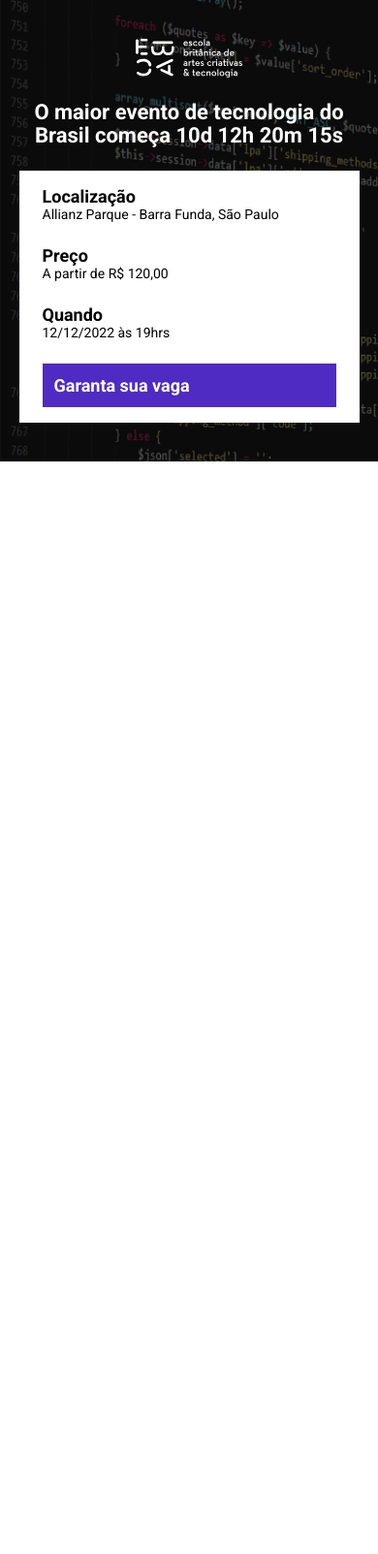
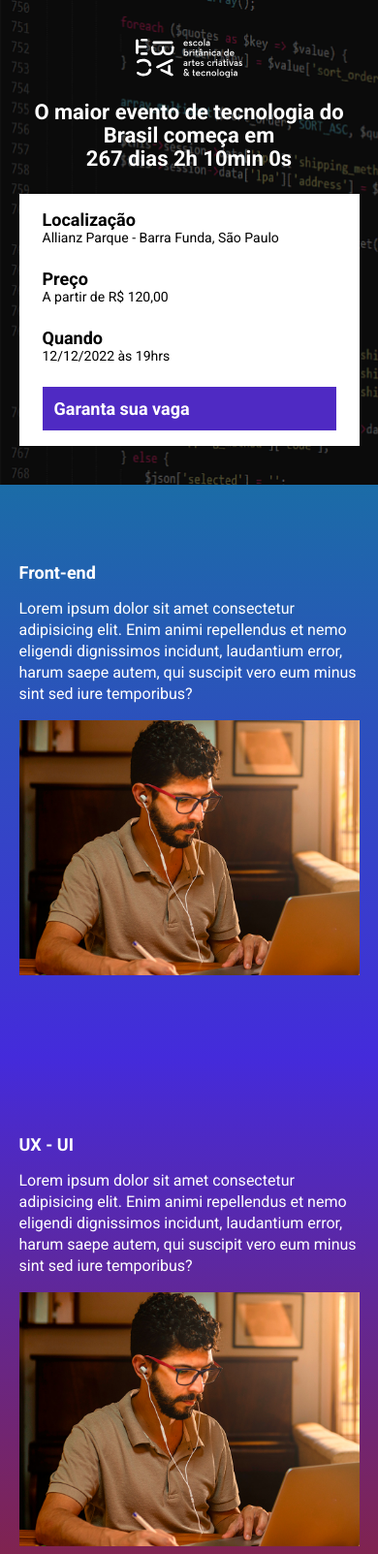
Before and after one commit to rafaelranery/ebac_tech_talks, a website built with Parcel: page src/index.html in a window 390 px wide. Shown: the top 1603 px of the page at 97% size. Before the commit the page ends 844 px from the top, so only its background shows below. Built offline with nearby package versions, Linux system fonts and the light colour scheme.

Commit message:
contador

```diff
--- a/package.json
+++ b/package.json
@@ -2,8 +2,8 @@
   "name": "modulo22",
   "version": "1.0.0",
   "description": "",
-  "main": "index.js",
   "scripts": {
+    "build": "parcel build src/index.html",
     "dev": "parcel src/index.html src/styles/main.scss src/scripts/main.js",
     "test": "echo \"Error: no test specified\" && exit 1"
   },
--- a/src/index.html
+++ b/src/index.html
@@ -11,13 +11,14 @@
     <link href="https://fonts.googleapis.com/css2?family=Roboto:wght@400;700&display=swap" rel="stylesheet">
 
     <link rel="stylesheet" href="styles/main.scss">
+    <link rel="stylesheet" href="https://unpkg.com/aos@next/dist/aos.css" />
 </head>
 <body>
     <header class="hero">
         <div class="container">
             <img class="hero__logo" src="images/ebac_logo.svg" alt="EBAC">
             <p class="hero__text">
-                O maior evento de tecnologia do Brasil começa 10d 12h 20m 15s
+                O maior evento de tecnologia do Brasil começa em<br><span id="contador"></span>
             </p>
             <div class="infos-bar">
                 <ul class="infos-bar__infos">
@@ -39,6 +40,45 @@
         </div>
     </header>
 
+    <section class="event event--frontend">
+        <div class="container" data-aos="fade-right">
+            <div class="event__details">
+                <h2 class="event__details__title">Front-end</h2>
+                <p class="event__details__description">Lorem ipsum dolor sit amet consectetur adipisicing elit. Enim animi repellendus et nemo eligendi dignissimos incidunt, laudantium error, harum saepe autem, qui suscipit vero eum minus sint sed iure temporibus?</p>
+            </div>
+            <img class="event__image" src="images/frontend.png" alt="FrontEnd">
+        </div>
+    </section>
+    <section class="event event--ux-ui event--image-left">
+        <div class="container" data-aos="fade-left">
+            <div class="event__details">
+                <h2 class="event__details__title">UX - UI</h2>
+                <p class="event__details__description">Lorem ipsum dolor sit amet consectetur adipisicing elit. Enim animi repellendus et nemo eligendi dignissimos incidunt, laudantium error, harum saepe autem, qui suscipit vero eum minus sint sed iure temporibus?</p>
+            </div>
+            <img class="event__image" src="images/frontend.png" alt="FrontEnd">
+        </div>
+    </section>
+    <section class="event event--data-science">
+        <div class="container" data-aos="fade-right">
+            <div class="event__details">
+                <h2 class="event__details__title">Data Science</h2>
+                <p class="event__details__description">Lorem ipsum dolor sit amet consectetur adipisicing elit. Enim animi repellendus et nemo eligendi dignissimos incidunt, laudantium error, harum saepe autem, qui suscipit vero eum minus sint sed iure temporibus?</p>
+            </div>
+            <img class="event__image" src="images/frontend.png" alt="FrontEnd">
+        </div>
+    </section>
+    <section class="event event--backend event--image-left" >
+        <div class="container" data-aos="fade-left">
+            <div class="event__details">
+                <h2 class="event__details__title">Back-end</h2>
+                <p class="event__details__description">Lorem ipsum dolor sit amet consectetur adipisicing elit. Enim animi repellendus et nemo eligendi dignissimos incidunt, laudantium error, harum saepe autem, qui suscipit vero eum minus sint sed iure temporibus?</p>
+            </div>
+            <img class="event__image" src="images/frontend.png" alt="FrontEnd">
+        </div>
+    </section>
+
+
+    <script src="https://unpkg.com/aos@next/dist/aos.js"></script>
     <script src="scripts/main.js"></script>
 </body>
 </html>
--- a/src/scripts/main.js
+++ b/src/scripts/main.js
@@ -1 +1,34 @@
-console.log('olá mundo')
+AOS.init();
+
+const dataDoEvento = new Date("Dec 12, 2023 19:00:00");
+const timeStampDoEvento = dataDoEvento.getTime();
+
+const contaAsHoras = setInterval(function() {
+    const agora = new Date();
+    const timeStampAtual = agora.getTime();
+
+    const distanciaAteOEvento = timeStampDoEvento - timeStampAtual;
+
+    const diasEmMS = 1000 * 60 * 60 * 24;
+    const horasEmMs = 1000 * 60 * 60;
+    const minEmMs = 1000 * 60;
+
+    const diasAteOEvento = Math.floor(distanciaAteOEvento / (diasEmMS));
+    // console.log(diasAteOEvento);
+
+    const horasAteOEvento = Math.floor((distanciaAteOEvento % (diasEmMS)) / (horasEmMs));
+    // console.log(horasAteOEvento);
+
+    const minutosAteOEvento = Math.floor(((distanciaAteOEvento % (diasEmMS)) % (horasEmMs) / (minEmMs)))
+    // console.log(minutosAteOEvento);
+
+    const segundosAteOEvento = Math.floor((((distanciaAteOEvento % (diasEmMS)) % (horasEmMs) % (minEmMs)) / 1000))
+    // console.log(segundosAteOEvento);
+
+    document.querySelector('#contador').innerHTML = `${diasAteOEvento} dias ${horasAteOEvento}h ${minutosAteOEvento}min ${segundosAteOEvento}s`;
+
+    if (distanciaAteOEvento < 0) {
+        clearInterval(contaAsHoras);
+        document.querySelector('#contador').innerHTML = `Evento Expirado!`;
+    }
+}, 1000);
--- /dev/null
+++ b/src/styles/_event.scss
@@ -0,0 +1,65 @@
+@use 'variable';
+
+.event {
+    padding: 80px 0;
+
+    &--frontend {
+        background-image: linear-gradient(to bottom, variable.$blue1, variable.$blue2);
+
+    }
+    &--ux-ui {
+        background-image: linear-gradient(to bottom, variable.$blue2, variable.$pink);
+
+    }
+    &--data-science {
+        background-image: linear-gradient(to bottom, variable.$pink, variable.$yellow);
+
+    }
+    &--backend {
+        background-image: linear-gradient(to bottom, variable.$yellow, variable.$pink);
+
+    }
+
+    &--image-left {
+        .container {
+            flex-direction: row-reverse;
+        }
+    }
+
+    .container {
+        display: flex;
+        gap: 40px;
+    }
+    &__image {
+        max-width: 360px;
+
+    }
+
+    &__details {
+        &__title {
+            font-size: 18px;
+            font-weight: bold;
+            margin-bottom: 16px;
+        }
+
+        &__description {
+            line-height: 22px;
+        }
+    }
+
+    @media (max-width: 640px) {
+
+        .container {
+            display: block;
+        }
+
+        &__image {
+            width: 100%;
+        }
+
+        &__details {
+            margin-bottom: 16px;
+            margin-right: 0;
+        }
+    }
+}
--- a/src/styles/_hero.scss
+++ b/src/styles/_hero.scss
@@ -1,3 +1,5 @@
+@use 'variable';
+
 .hero {
     padding-top: 64px;
     padding-bottom: 100px;
@@ -17,7 +19,7 @@
         left: 0;
         width: 100%;
         height: 100%;
-        background-color: #000;
+        background-color: variable.$secondaryTextColor;
         opacity: .6;
     }
 
--- /dev/null
+++ b/src/styles/_variable.scss
@@ -0,0 +1,8 @@
+$textColor: #fff;
+$secondaryTextColor: #000;
+
+$blue1: #1b6ca7;
+$blue2: #442bdb;
+$pink: #89223b;
+$yellow: #9c791d;
+$btnColor: #4f2ac3;
--- a/src/styles/components/_buttons.scss
+++ b/src/styles/components/_buttons.scss
@@ -1,3 +1,5 @@
+@use '../variable';
+
 .button {
     padding: 12px;
     font-size: 18px;
@@ -6,8 +8,8 @@
     text-align: center;
 
     &--primary {
-        color: #fff;
-        background-color: #4f2ac3;
+        color: variable.$textColor;
+        background-color: variable.$btnColor;
     }
 
     @media (max-width: 640px) {
--- a/src/styles/components/_infos_bar.scss
+++ b/src/styles/components/_infos_bar.scss
@@ -1,6 +1,8 @@
+@use '../variable';
+
 .infos-bar {
     padding: 16px 24px;
-    background-color: #fff;
+    background-color: variable.$textColor;
     display: flex;
     justify-content: space-between;
 
@@ -10,12 +12,12 @@
 
         &__item {
             font-size: 14px;
-            color: #000;
+            color: variable.$secondaryTextColor;
 
             b {
                 display: block;
                 font-size: 18px;
-                color: #000;
+                color: variable.$secondaryTextColor;
             }
         }
     }
--- a/src/styles/main.scss
+++ b/src/styles/main.scss
@@ -1,6 +1,8 @@
+@use 'variable';
 @use 'hero';
 @use 'components/infos_bar';
 @use 'components/buttons';
+@use 'event';
 
 
 * {
@@ -8,7 +10,7 @@
     padding: 0;
     box-sizing: border-box;
     font-family: 'Roboto', sans-serif;
-    color: #fff;
+    color: variable.$textColor;
     list-style-type: none;
 }
 
```
